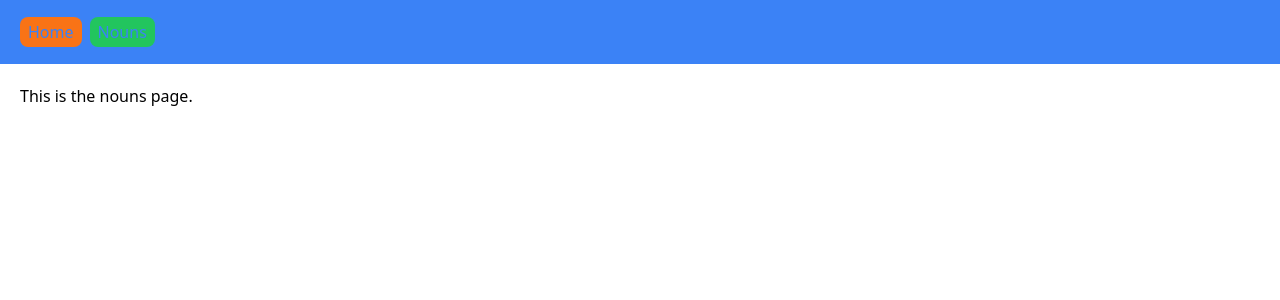
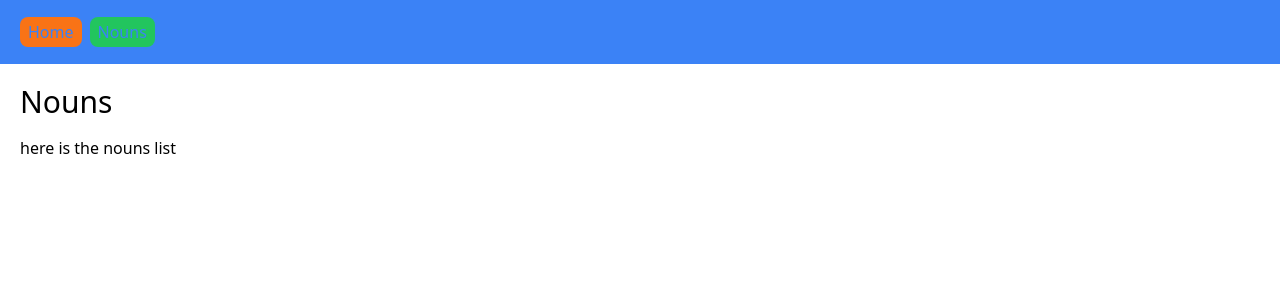
Before and after one commit to edwardtanguay/et004-nextjs, a Next.js app: page /nouns in a window 1280 px wide. Shown: the top 300 px of the page. Built offline with nearby package versions, Linux system fonts and the light colour scheme.

Commit message:
nouns test site in

```diff
--- /dev/null
+++ b/app/nouns/NounsList.tsx
@@ -0,0 +1,9 @@
+import React from 'react'
+
+function NounsList() {
+  return (
+	<div>here is the nouns list</div>
+  )
+}
+
+export default NounsList
--- a/app/nouns/page.tsx
+++ b/app/nouns/page.tsx
@@ -1,7 +1,13 @@
 import React from 'react';
+import NounsList from './NounsList';
 
 function Nouns() {
-	return <div>This is the nouns page.</div>;
+	return (
+		<>
+			<h2 className="text-3xl pb-4">Nouns</h2>
+			<NounsList />
+		</>
+	);
 }
 
 export default Nouns;
```
